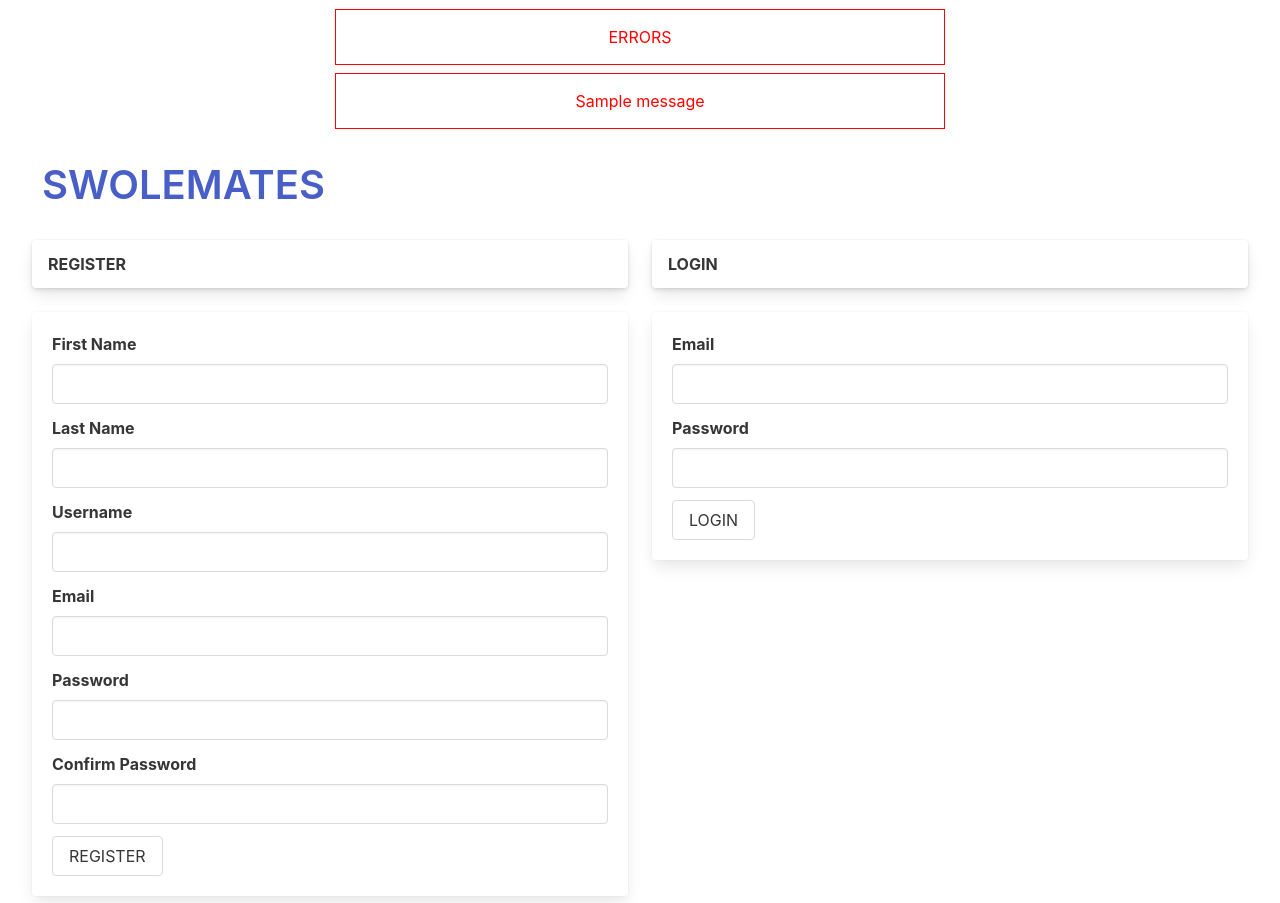
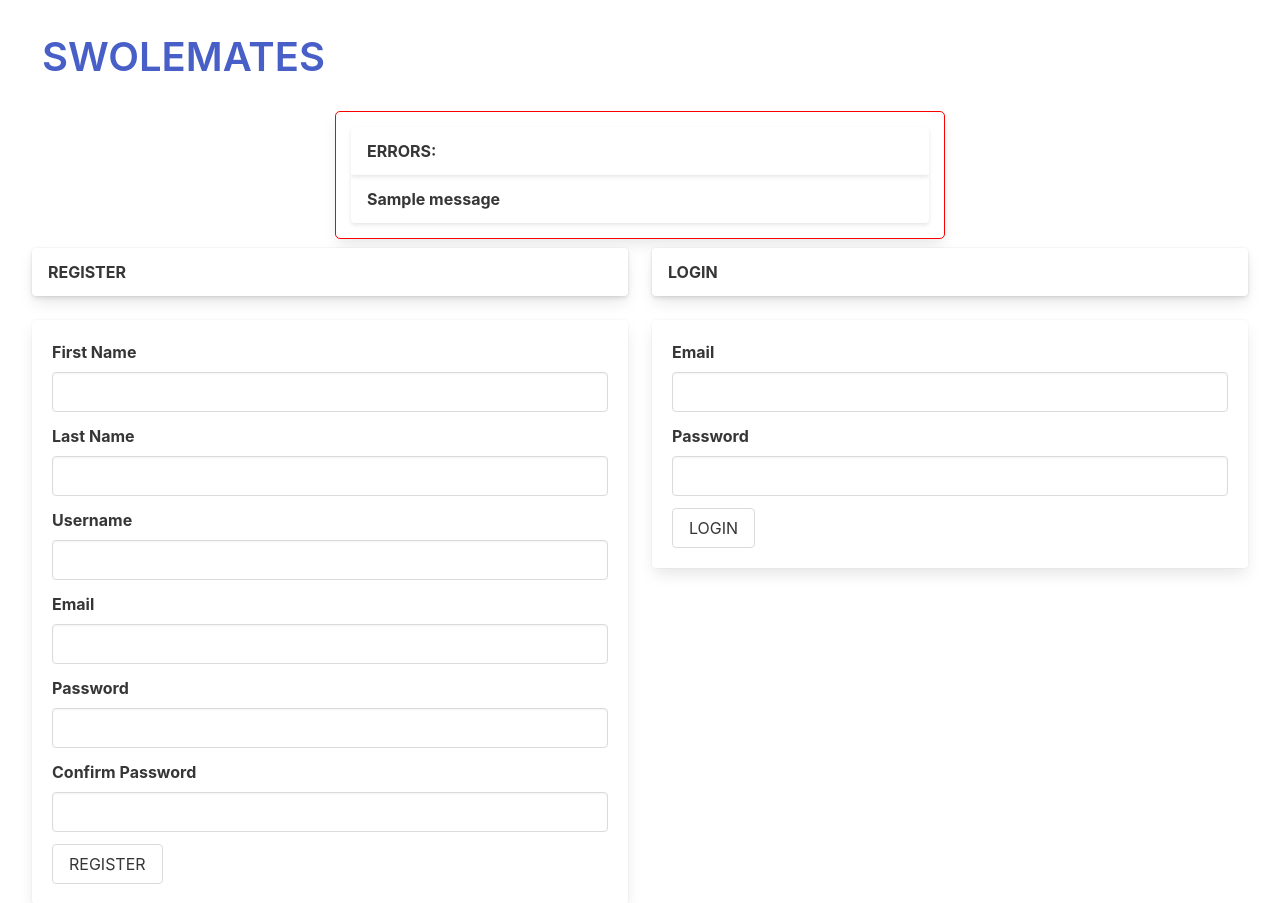
Before and after one commit to Jordan-McGhee/SwoleMates, a Django app: page / in a window 1280 px wide. Shown: the top 903 px of the page. Run offline with Django 3.2, Linux system fonts and the light colour scheme; tables that the repository leaves empty hold one stand-in row (values such as "Sample post"); one stand-in notice (Sample message) is shown.

Commit message:
added styling to login/reg error messages

```diff
--- a/swolemates_app/templates/login_reg.html
+++ b/swolemates_app/templates/login_reg.html
@@ -12,17 +12,6 @@
 </head>
 <body>
     <div id="wrapper">
-
-        <div id="errors">
-            {% if messages %}
-            <h1 class="messages">ERRORS</h1>
-                <ul class="messages">
-                {% for message in messages %}
-                    <li {% if message.tags %} class="{{ message.tags }}"{% endif %}>{{ message }}</li>
-                {% endfor %}
-                </ul>
-            {% endif %}
-        </div>
 
         <nav class="navbar">
 
@@ -43,6 +32,28 @@
             </div>
 
         </nav>
+
+        <div id="errors">
+            {% if messages %}
+                <div class="card messages">
+                    <header class="card-header">
+                        <p class="card-header-title">
+                            ERRORS:
+                        </p>
+                    </header>
+
+                    {% for message in messages %}
+                        <header class="card-header">
+                            <p class="card-header-title">
+                                {{message}}
+                            </p>
+                        </header>
+                    {% endfor %}
+
+                </div>
+            {% endif %}
+
+        </div>
 
         <!-- ANCESTOR TILE -->
         <div class="tile is-ancestor is-justify-content-space-between">
```
Also changed, not shown: swolemates_app/static/css/login_reg.css (+0 -46 lines), db.sqlite3.
